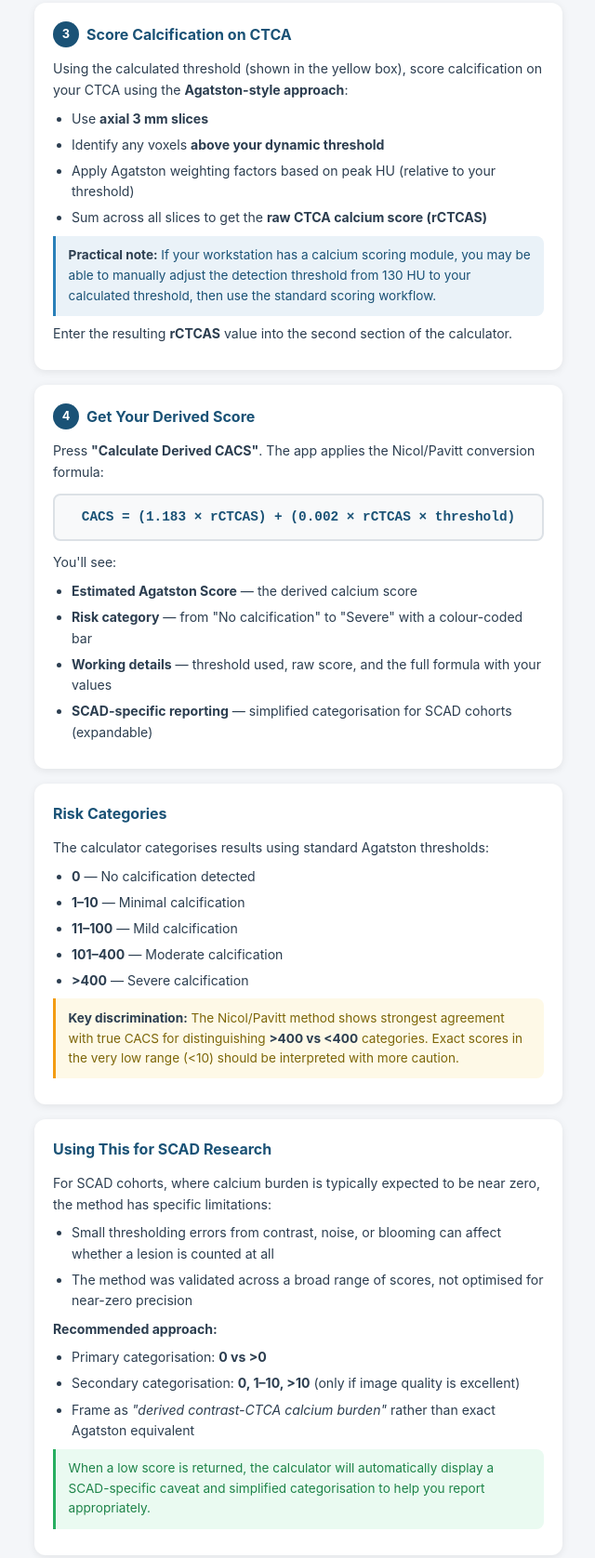
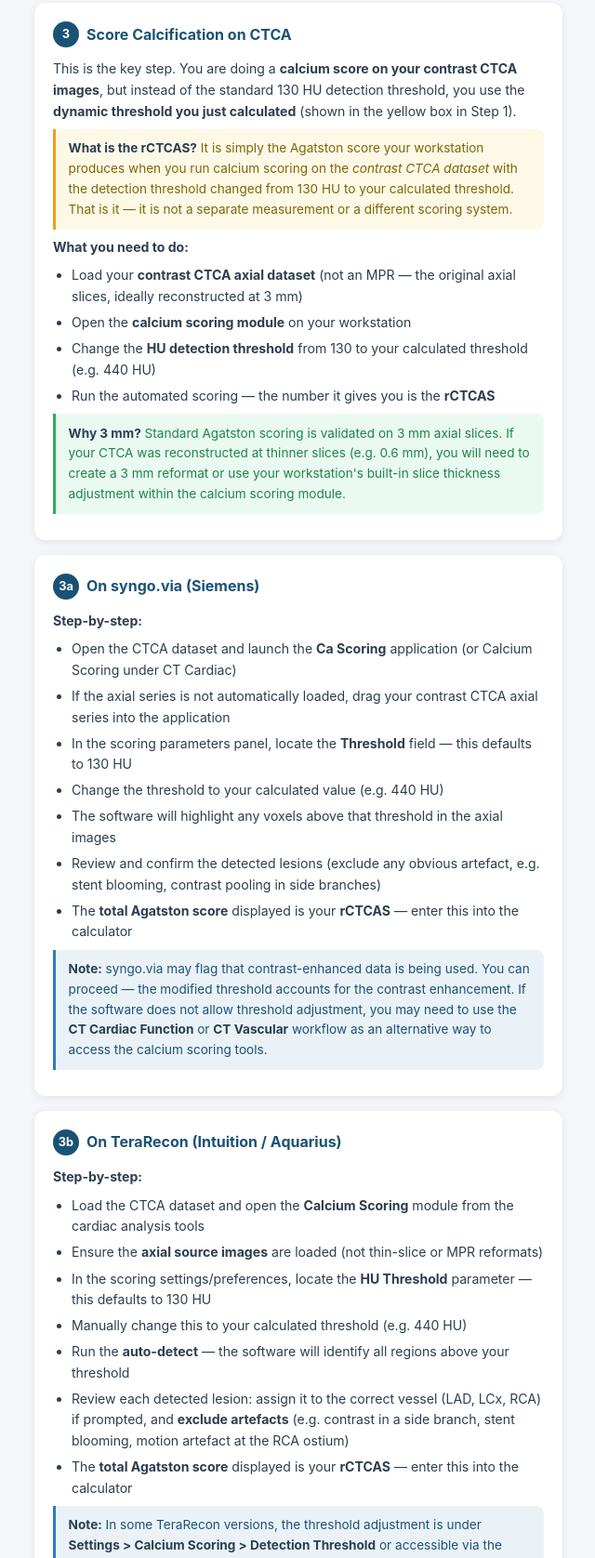
Before and after one commit to cbaduboateng/nicol-calcium-score, a plain HTML site: page guide.html in a window 1280 px wide. Shown: the part 1398-3074 px from the top of the page at 93% size, without its empty margins (319-959 px from the left). Drawn offline with Linux system fonts and the light colour scheme.

Commit message:
Improve rCTCAS explanation with syngo.via and TeraRecon workstation guides
Clearer explanation of what rCTCAS is, step-by-step workstation
instructions for syngo.via (Siemens) and TeraRecon (Intuition/Aquarius),
fallback options when threshold cannot be adjusted, and updated hint
text on the calculator page.

```diff
--- a/guide.html
+++ b/guide.html
@@ -297,19 +297,74 @@
   <!-- Step 3 -->
   <div class="card">
     <h2><span class="step-badge">3</span> Score Calcification on CTCA</h2>
-    <p>Using the calculated threshold (shown in the yellow box), score calcification on your CTCA using the <strong>Agatston-style approach</strong>:</p>
+
+    <p>This is the key step. You are doing a <strong>calcium score on your contrast CTCA images</strong>, but instead of the standard 130 HU detection threshold, you use the <strong>dynamic threshold you just calculated</strong> (shown in the yellow box in Step 1).</p>
+
+    <div class="warning-box">
+      <strong>What is the rCTCAS?</strong> It is simply the Agatston score your workstation produces when you run calcium scoring on the <em>contrast CTCA dataset</em> with the detection threshold changed from 130 HU to your calculated threshold. That is it &mdash; it is not a separate measurement or a different scoring system.
+    </div>
+
+    <p><strong>What you need to do:</strong></p>
     <ul>
-      <li>Use <strong>axial 3 mm slices</strong></li>
-      <li>Identify any voxels <strong>above your dynamic threshold</strong></li>
-      <li>Apply Agatston weighting factors based on peak HU (relative to your threshold)</li>
-      <li>Sum across all slices to get the <strong>raw CTCA calcium score (rCTCAS)</strong></li>
+      <li>Load your <strong>contrast CTCA axial dataset</strong> (not an MPR &mdash; the original axial slices, ideally reconstructed at 3 mm)</li>
+      <li>Open the <strong>calcium scoring module</strong> on your workstation</li>
+      <li>Change the <strong>HU detection threshold</strong> from 130 to your calculated threshold (e.g. 440 HU)</li>
+      <li>Run the automated scoring &mdash; the number it gives you is the <strong>rCTCAS</strong></li>
+    </ul>
+
+    <div class="tip-box">
+      <strong>Why 3 mm?</strong> Standard Agatston scoring is validated on 3 mm axial slices. If your CTCA was reconstructed at thinner slices (e.g. 0.6 mm), you will need to create a 3 mm reformat or use your workstation's built-in slice thickness adjustment within the calcium scoring module.
+    </div>
+  </div>
+
+  <!-- Workstation instructions -->
+  <div class="card">
+    <h2><span class="step-badge">3a</span> On syngo.via (Siemens)</h2>
+    <p><strong>Step-by-step:</strong></p>
+    <ul>
+      <li>Open the CTCA dataset and launch the <strong>Ca Scoring</strong> application (or Calcium Scoring under CT Cardiac)</li>
+      <li>If the axial series is not automatically loaded, drag your contrast CTCA axial series into the application</li>
+      <li>In the scoring parameters panel, locate the <strong>Threshold</strong> field &mdash; this defaults to 130 HU</li>
+      <li>Change the threshold to your calculated value (e.g. 440 HU)</li>
+      <li>The software will highlight any voxels above that threshold in the axial images</li>
+      <li>Review and confirm the detected lesions (exclude any obvious artefact, e.g. stent blooming, contrast pooling in side branches)</li>
+      <li>The <strong>total Agatston score</strong> displayed is your <strong>rCTCAS</strong> &mdash; enter this into the calculator</li>
     </ul>
 
     <div class="highlight-box">
-      <strong>Practical note:</strong> If your workstation has a calcium scoring module, you may be able to manually adjust the detection threshold from 130 HU to your calculated threshold, then use the standard scoring workflow.
+      <strong>Note:</strong> syngo.via may flag that contrast-enhanced data is being used. You can proceed &mdash; the modified threshold accounts for the contrast enhancement. If the software does not allow threshold adjustment, you may need to use the <strong>CT Cardiac Function</strong> or <strong>CT Vascular</strong> workflow as an alternative way to access the calcium scoring tools.
     </div>
+  </div>
 
-    <p>Enter the resulting <strong>rCTCAS</strong> value into the second section of the calculator.</p>
+  <div class="card">
+    <h2><span class="step-badge">3b</span> On TeraRecon (Intuition / Aquarius)</h2>
+    <p><strong>Step-by-step:</strong></p>
+    <ul>
+      <li>Load the CTCA dataset and open the <strong>Calcium Scoring</strong> module from the cardiac analysis tools</li>
+      <li>Ensure the <strong>axial source images</strong> are loaded (not thin-slice or MPR reformats)</li>
+      <li>In the scoring settings/preferences, locate the <strong>HU Threshold</strong> parameter &mdash; this defaults to 130 HU</li>
+      <li>Manually change this to your calculated threshold (e.g. 440 HU)</li>
+      <li>Run the <strong>auto-detect</strong> &mdash; the software will identify all regions above your threshold</li>
+      <li>Review each detected lesion: assign it to the correct vessel (LAD, LCx, RCA) if prompted, and <strong>exclude artefacts</strong> (e.g. contrast in a side branch, stent blooming, motion artefact at the RCA ostium)</li>
+      <li>The <strong>total Agatston score</strong> displayed is your <strong>rCTCAS</strong> &mdash; enter this into the calculator</li>
+    </ul>
+
+    <div class="highlight-box">
+      <strong>Note:</strong> In some TeraRecon versions, the threshold adjustment is under <strong>Settings &gt; Calcium Scoring &gt; Detection Threshold</strong> or accessible via the gear icon within the scoring module. If the auto-detect picks up too much noise (especially at lower thresholds), increase the minimum lesion area to 1 mm&sup2; to filter out single-voxel noise.
+    </div>
+  </div>
+
+  <div class="card">
+    <h2>What If My Workstation Won't Change the Threshold?</h2>
+    <p>Some workstations lock the 130 HU threshold. In this case you have two options:</p>
+    <ul>
+      <li><strong>Option A:</strong> Use the workstation's <strong>ROI / measurement tools</strong> to manually identify and measure calcified lesions above your threshold on each axial slice. Measure the area (mm&sup2;) and peak HU of each lesion, then calculate the Agatston score manually using the standard weighting factors.</li>
+      <li><strong>Option B:</strong> Export the DICOM data and use a <strong>research tool</strong> (e.g. 3D Slicer, ImageJ/FIJI with the Agatston plugin, or a custom Python script) that allows you to set an arbitrary HU threshold for calcium scoring.</li>
+    </ul>
+
+    <div class="warning-box">
+      <strong>Manual Agatston weighting reminder:</strong> For each lesion, multiply area (mm&sup2;) by a density factor: 1 if peak HU is 1&ndash;1.99&times; threshold, 2 if 2&ndash;2.99&times;, 3 if 3&ndash;3.99&times;, 4 if &ge;4&times; threshold. Sum all lesion scores across all slices = rCTCAS.
+    </div>
   </div>
 
   <!-- Step 4 -->
```
Also changed, not shown: index.html (+1 -1 lines).
